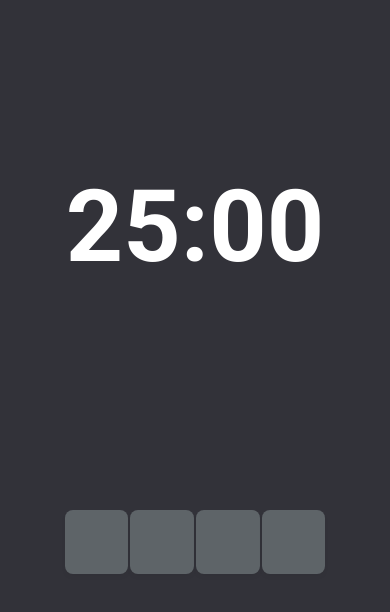
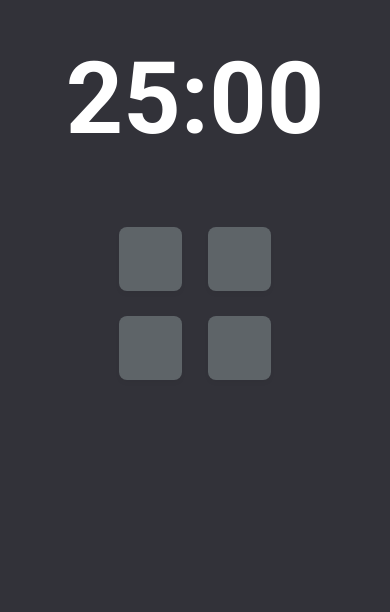
Before and after one commit to diogo-kappaun/focus-timer, a plain HTML site: page index.html in a window 390 px wide. Shown: the part 192-804 px from the top of the page. Drawn offline with nearby package versions, Linux system fonts and the light colour scheme.

Commit message:
Update position and input range

```diff
--- a/style.css
+++ b/style.css
@@ -71,11 +71,14 @@ button {
 }
 
 #app {
+  flex-direction: column;
   align-items: center;
   justify-content: center;
-  gap: 19.2rem;
+  gap: 8rem;
 
   padding: 3.2rem;
+
+  margin-top: -5rem;
 }
 
 html.music-on .ph-play,
@@ -127,8 +130,7 @@ html:not(.running) .ph-pause-circle {
 }
 
 #sounds-options {
-  position: absolute;
-  bottom: 9.6rem;
+  display: flex;
   gap: 3.2rem;
 }
 
@@ -156,7 +158,7 @@ html:not(.running) .ph-pause-circle {
 form {
   display: none;
   position: absolute;
-  bottom: 1.6rem;
+  bottom: 3.2rem;
   padding: 1rem;
 
   background-color: var(--bg-sounds-color);
@@ -172,6 +174,8 @@ form {
   border-radius: 0.4rem;
   width: 100%;
   height: 1.2rem;
+
+  cursor: pointer;
 
   &::-webkit-slider-thumb {
     appearance: none;
@@ -203,3 +207,12 @@ form {
     transform: translateY(10vh);
   }
 }
+
+@media (max-width: 35rem) {
+  #sounds-options {
+    display: grid;
+    grid-template-columns: repeat(2, max-content);
+  }
+
+
+}
```
